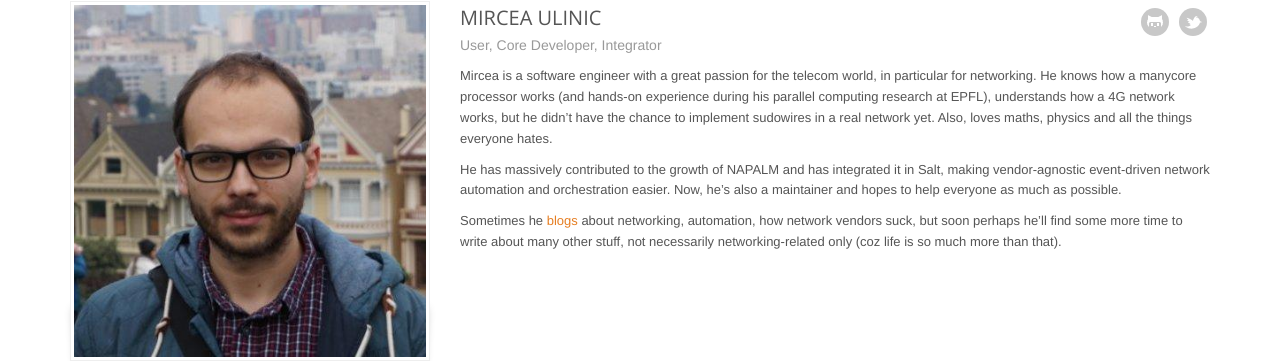
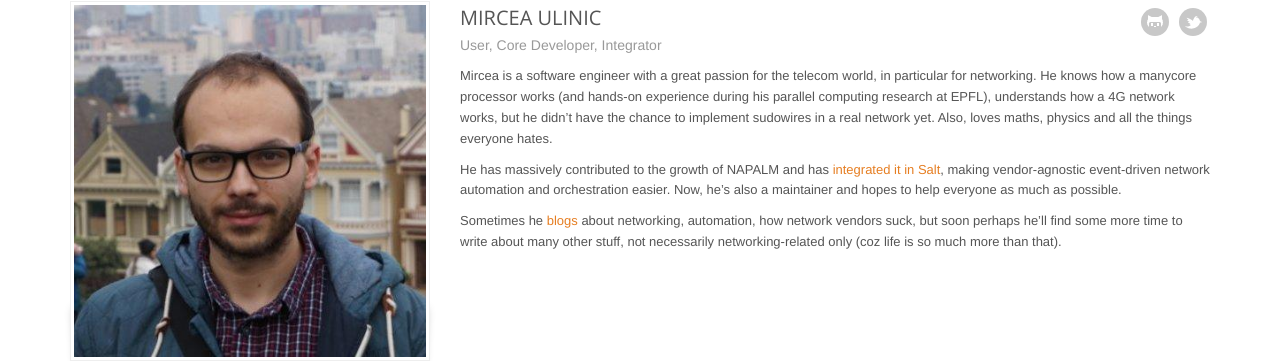
Before and after one commit to napalm-automation/napalm-automation.github.io, a Jekyll site: the page built from _profiles/mirceaulinic.md, in a window 1280 px wide and 949 px high. Shown: the part 153-515 px from the top of the window. Built offline with Jekyll 4.4.1, drawn with Linux system fonts in a browser that asks for light colours; part of the change alters nothing that is shown.

```diff
--- a/_profiles/mirceaulinic.md
+++ b/_profiles/mirceaulinic.md
@@ -10,8 +10,9 @@ understands how a 4G network works, but he didn't have the chance to
 implement sudowires in a real network yet. Also, loves maths, physics and all
 the things everyone hates.
 
-He has massively contributed to the growth of NAPALM and has integrated it
-in Salt, making vendor-agnostic event-driven network automation and
+He has massively contributed to the growth of NAPALM and has [integrated it
+in Salt](https://docs.saltstack.com/en/develop/topics/network_automation/index.html#napalm),
+making vendor-agnostic event-driven network automation and
 orchestration easier. Now, he's also a maintainer and hopes to help everyone
 as much as possible.
 
```
